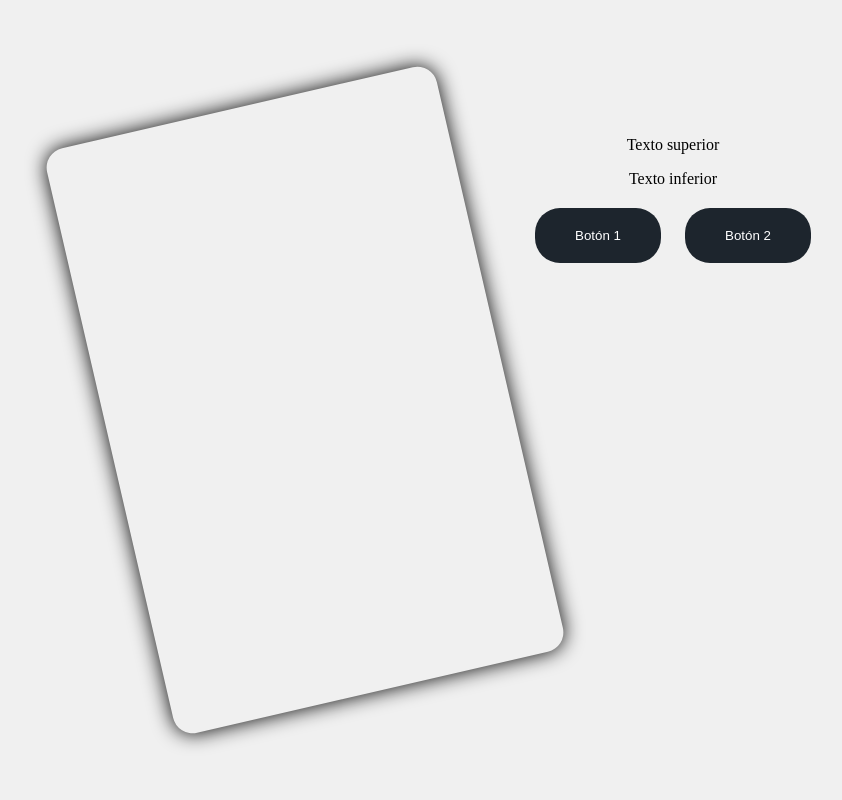
After one commit to JSenen/HUB_Totem, a PHP site: page /likephoto.php in a window 1280 px wide. The commit adds this page. Shown: the whole page, without its empty margins (167-1009 px from the left). Run offline with PHP 8.4, Linux system fonts and the light colour scheme.

Commit message:
Like photo page start

```diff
--- /dev/null
+++ b/likephoto.php
@@ -0,0 +1,66 @@
+<!DOCTYPE html>
+<html lang="es">
+<head>
+    <meta charset="UTF-8">
+    <title>Aplicación de cámara web</title>
+    <!-- Link CSS -->
+    <link rel="stylesheet" href="./css/style.css">
+    <!-- Font Awesome -->
+    <link rel="stylesheet" href="https://cdnjs.cloudflare.com/ajax/libs/font-awesome/5.15.4/css/all.min.css">
+    <style>
+        .container {
+            display: flex; /* Utilizar el modelo de caja flexible */
+        }
+
+        .rectangulo {
+            position: relative; /* Cambiado a relativo */
+            width: 400px; /* Ancho del rectángulo */
+            height: 600px; /* Altura del rectángulo */
+            background-color: #f0f0f0; /* Color de fondo del rectángulo frontal */
+            border-radius: 20px; /* Bordes redondeados del rectángulo frontal */
+            box-shadow: 0px 0px 20px rgba(0, 0, 0, 1); /* Sombra para dar volumen */
+            z-index: 1; /* Asegurar que esté delante de la sombra */
+            transform: rotate(-13deg); /* Inclinar el rectángulo hacia la derecha */
+        }
+
+        .photo {
+            width: 100%; /* Ancho de la imagen */
+            height: 100%; /* Altura de la imagen */
+            object-fit: cover; /* Ajustar la imagen para cubrir el contenedor sin deformación */
+        }
+
+        .sidebar {
+            padding: 20px; /* Espaciado interno */
+        }
+
+        .textos {
+            margin-bottom: 20px; /* Margen inferior */
+            text-align: center;
+        }
+
+        .boton {
+            margin-right: 10px; /* Margen derecho */
+        }
+    </style>
+</head>
+<body>
+    <div class="container">
+        <div class="rectangulo">
+            <?php
+                $imageData = isset($_POST['imageData']) ? $_POST['imageData'] : '';
+                if ($imageData) {
+                    echo '<img class="photo" src="' . $imageData . '" alt="Foto compuesta">';
+                }
+            ?>
+        </div>
+        <div class="sidebar">
+            <div class="textos">
+                <p>Texto superior</p>
+                <p>Texto inferior</p>
+            </div>
+            <button class="boton">Botón 1</button>
+            <button class="boton">Botón 2</button>
+        </div>
+    </div>
+</body>
+</html>
```
Also changed, not shown: takephoto.php (+25 -20 lines).
